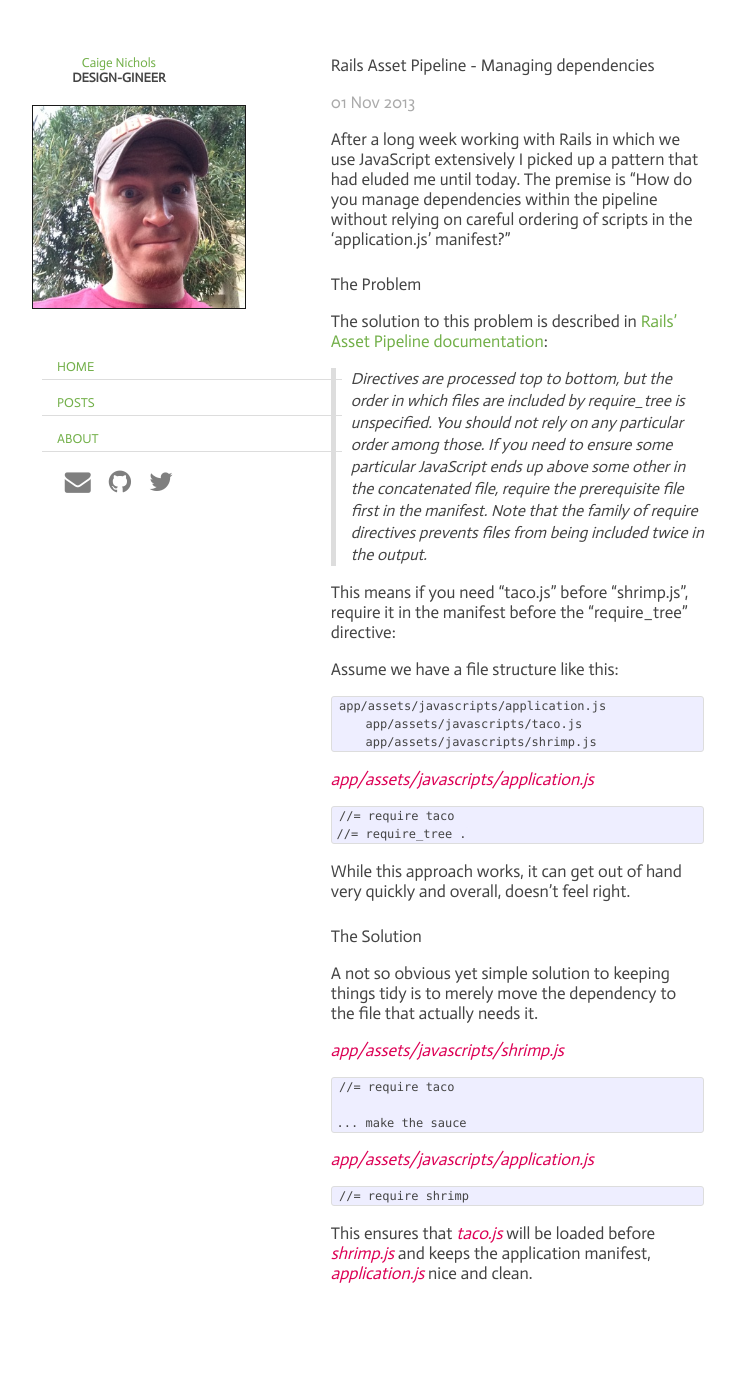
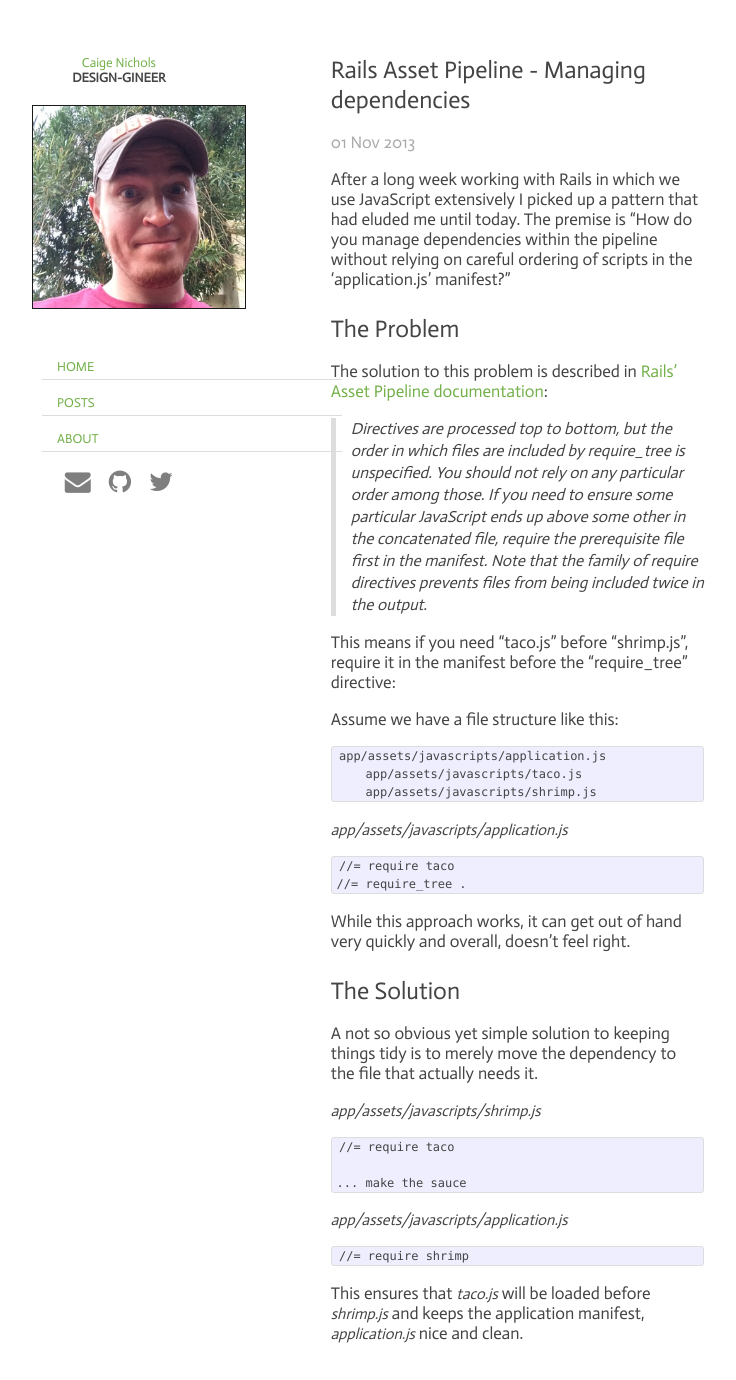
Before and after one commit to caiges/caiges.github.io.old, a Jekyll site: the page built from _posts/2013-11-01-rails-asset-pipeline-managing-dependencies.markdown, in a window 1280 px wide. Shown: the whole page, without its empty margins (43-779 px from the left). Built offline with Jekyll 4.4.1, drawn with Linux system fonts in a browser that asks for light colours; Markdown is read by kramdown in place of the engine named in the settings; before the commit the page ends 1320 px from its top, so only the background shows below that.

Commit message:
Updated em styling.

```diff
--- a/css/main.css
+++ b/css/main.css
@@ -24,7 +24,7 @@
   padding: 20px;
 }
 
-h1, h2, h3, h4, h5, h6 { font: 100% 'Actor', sans-serif; }
+h1, h2, h3, h4, h5, h6 { font-family: 'Actor', sans-serif; }
 
 h1 { margin-bottom: 1em; }
 p { margin: 1em 0; }
@@ -32,6 +32,11 @@
 a         { color: #73b04a; }
 a:hover   { color: #191919; }
 a:visited { color: #73b04a; }
+
+em {
+  font-size: 0.9em;
+  color: inherit;
+}
 
 /*****************************************************************************/
 /*
```
